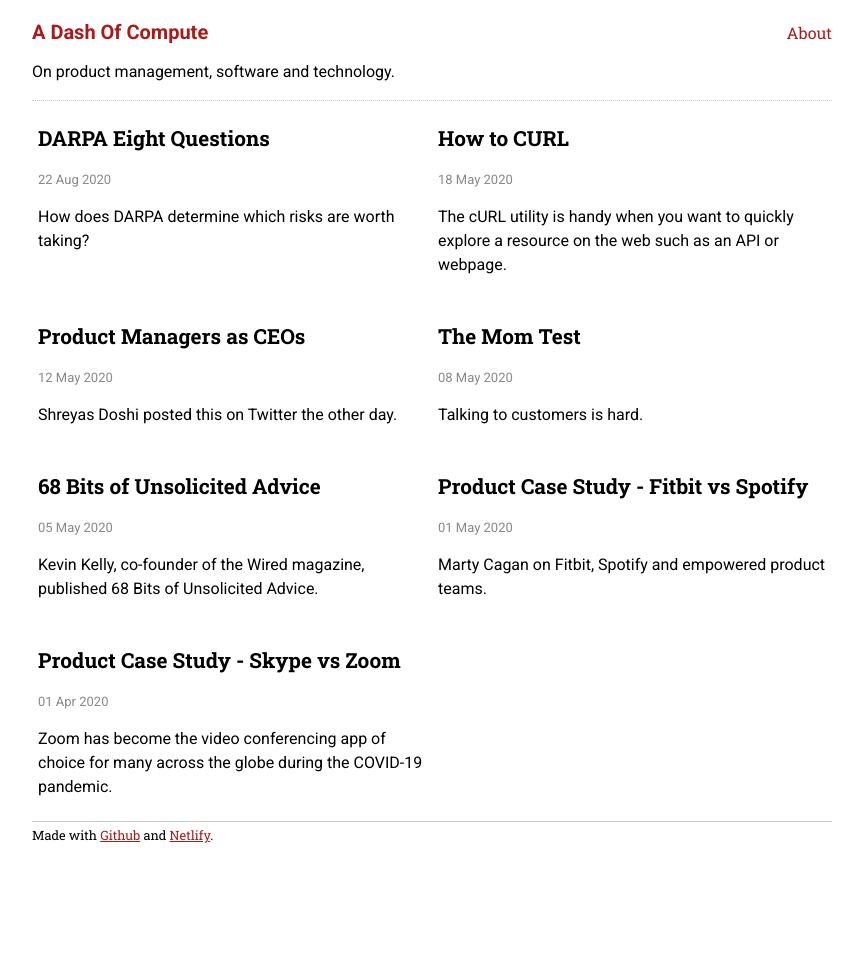
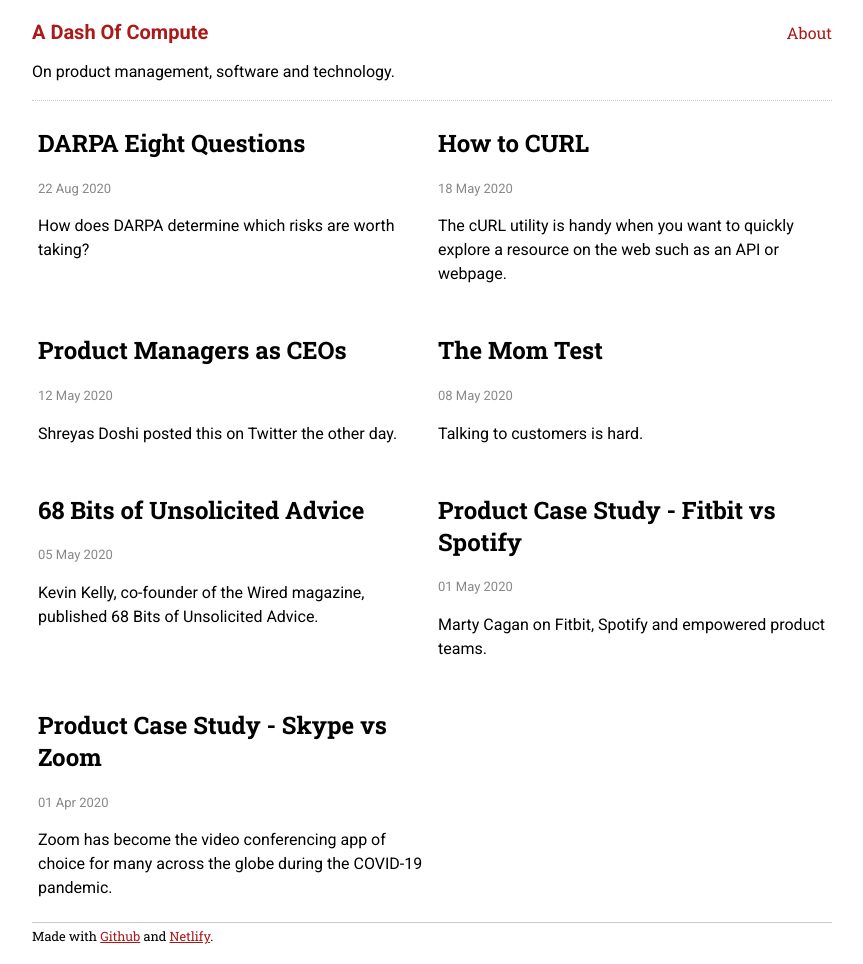
Before and after one commit to sautee/sautee.github.io, a Jekyll site: the page built from pages/index.md, in a window 1280 px wide. Shown: the whole page, without its empty margins (208-1071 px from the left). Built offline with Jekyll 4.4.1, drawn with Linux system fonts in a browser that asks for light colours; before the commit the page ends 900 px from its top, so only the background shows below that.

Commit message:
Update site.css

```diff
--- a/css/site.css
+++ b/css/site.css
@@ -79,8 +79,8 @@
     color: #ab1919;
 }
 
-.font-weight-400 {
-    font-size: 1.3em;
+.font-size-small {
+    font-size: 1.4em;
 }
 
 .topnavbar {
```
